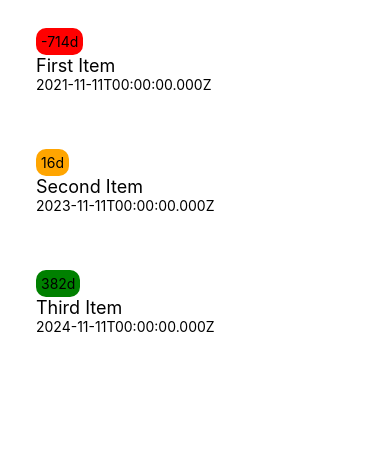
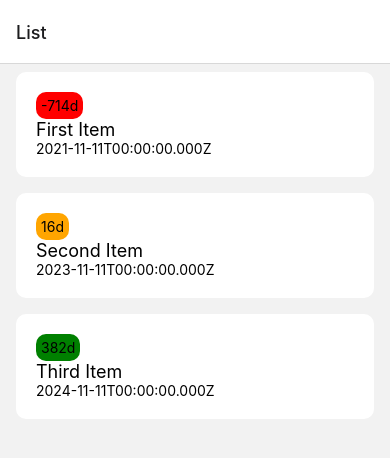
Before and after one commit to vsobotka/expiro, a React Native app: screen / in a window 390 px wide. Shown: the top 458 px of the page. Built offline with nearby package versions, Linux system fonts and the light colour scheme.

Commit message:
Add navigation stack

```diff
--- a/App.tsx
+++ b/App.tsx
@@ -1,20 +1,16 @@
-import { SafeAreaView, FlatList } from "react-native";
-import { globalStyle } from "./src/Styles/Global";
 import React from "react";
-import { Item } from "./src/Components/Item";
-import { DATA } from "./src/Storage/Data";
 import { NavigationContainer } from "@react-navigation/native";
+import { createNativeStackNavigator } from "@react-navigation/native-stack";
+import { List } from "./src/Pages/List";
+
+const Stack = createNativeStackNavigator();
 
 const App = () => {
   return (
     <NavigationContainer>
-      <SafeAreaView style={globalStyle.container}>
-        <FlatList
-          data={DATA}
-          renderItem={({ item }) => <Item {...item} />}
-          keyExtractor={(item) => item.id}
-        />
-      </SafeAreaView>
+      <Stack.Navigator>
+        <Stack.Screen name="List" component={List} />
+      </Stack.Navigator>
     </NavigationContainer>
   );
 };
--- a/package.json
+++ b/package.json
@@ -10,6 +10,7 @@
   },
   "dependencies": {
     "@react-navigation/native": "^6.1.9",
+    "@react-navigation/native-stack": "^6.9.16",
     "expo": "~49.0.15",
     "expo-status-bar": "~1.6.0",
     "react": "18.2.0",
--- /dev/null
+++ b/src/Pages/List.tsx
@@ -0,0 +1,17 @@
+import { FlatList, SafeAreaView } from "react-native";
+import { globalStyle } from "../Styles/Global";
+import { DATA } from "../Storage/Data";
+import { Item } from "../Components/Item";
+import React from "react";
+
+export const List = () => {
+  return (
+    <SafeAreaView style={globalStyle.container}>
+      <FlatList
+        data={DATA}
+        renderItem={({ item }) => <Item {...item} />}
+        keyExtractor={(item) => item.id}
+      />
+    </SafeAreaView>
+  );
+};
--- a/src/Styles/Global.ts
+++ b/src/Styles/Global.ts
@@ -1,4 +1,4 @@
-import {StyleSheet} from "react-native";
+import { StyleSheet } from "react-native";
 
 export const globalStyle = StyleSheet.create({
   container: {
@@ -6,30 +6,30 @@ export const globalStyle = StyleSheet.create({
     marginTop: 0,
   },
   item: {
-    backgroundColor: 'white',
+    backgroundColor: "white",
     padding: 20,
     marginVertical: 8,
     marginHorizontal: 16,
     borderRadius: 10,
-    shadowOpacity: 0.2,
-    shadowOffset: {width: 0, height: 0},
+    shadowOpacity: 0.1,
+    shadowOffset: { width: 0, height: 0 },
   },
   badge: {
-    backgroundColor: 'orange',
+    backgroundColor: "orange",
     padding: 5,
     borderRadius: 10,
-    alignSelf: 'flex-start',
+    alignSelf: "flex-start",
   },
   title: {
     fontSize: 18,
-    alignSelf: 'flex-start',
+    alignSelf: "flex-start",
   },
 });
 
 export const colors = {
   badge: {
-    expired: 'red',
-    soon: 'orange',
-    safe: 'green',
-  }
-}
+    expired: "red",
+    soon: "orange",
+    safe: "green",
+  },
+};
```
Also changed, not shown: src/Components/Item.tsx (+15 -11 lines), 1 other file (tests, documents, lock files or other folders).
